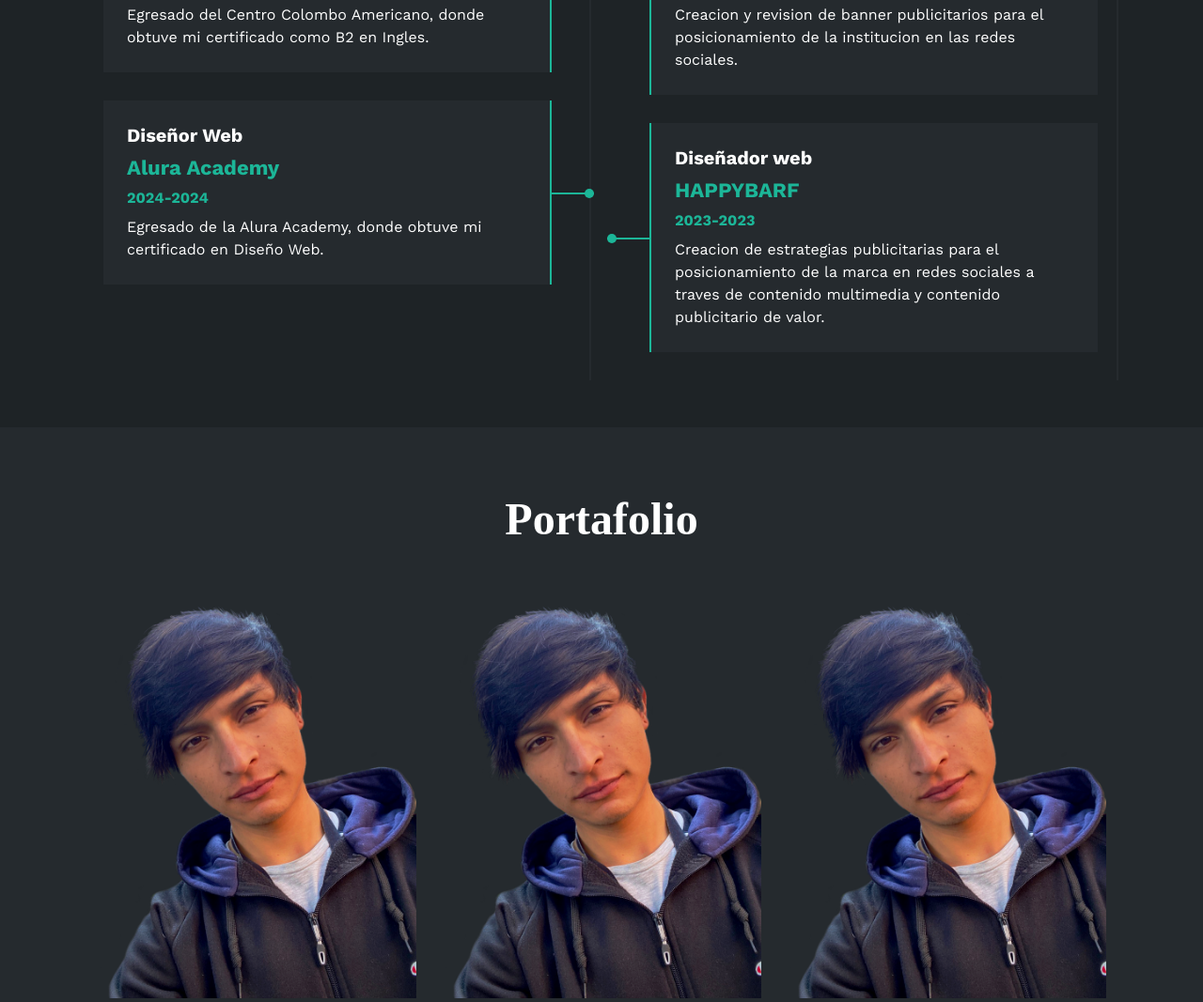
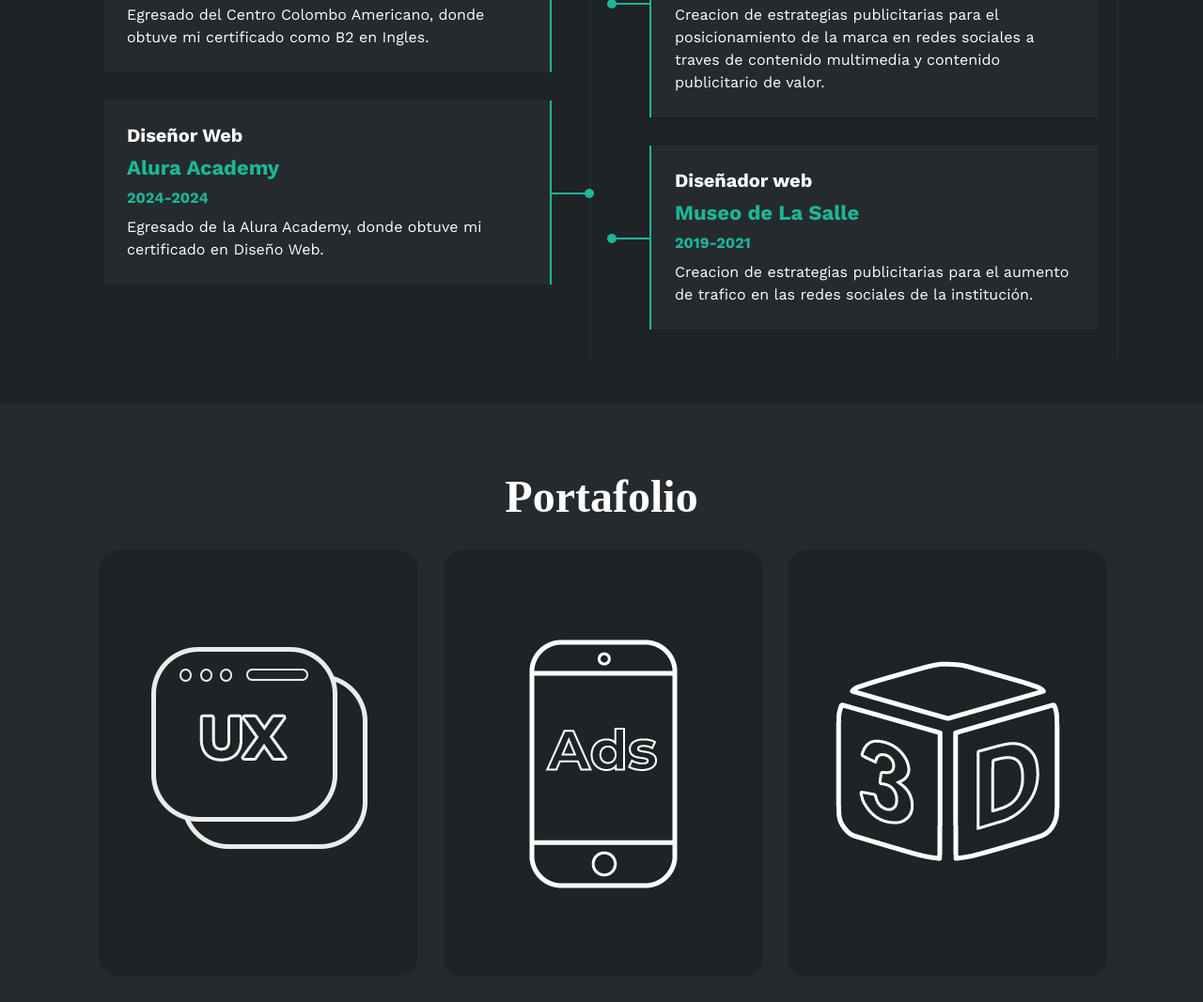
Before and after one commit to plukart/portfolio.github.io, a plain HTML site: page index.html in a window 1280 px wide. Shown: the part 2520-3587 px from the top of the page at 94% size. Drawn offline with nearby package versions, Linux system fonts and the light colour scheme.

Commit message:
update link

```diff
--- a/index.html
+++ b/index.html
@@ -273,9 +273,9 @@
 
                         <div class="item der">
                             <h4>Diseñador gráfico</h4>
-                            <span class="casa">TECH EDUCATION</span>
+                            <span class="casa">HAPPYBARF</span>
                             <span class="fecha">2023-2023</span>
-                            <p> Creacion y revision de banner publicitarios para el posicionamiento de la institucion en las redes sociales.
+                            <p> Creacion de estrategias publicitarias para el posicionamiento de la marca en redes sociales a traves de contenido multimedia y contenido publicitario de valor.
                             </p>
                             <div class="conectord">
                                 <div class="circulod"></div>
@@ -284,9 +284,9 @@
                         <!---sect3-->
                         <div class="item der">
                             <h4>Diseñador web</h4>
-                            <span class="casa">HAPPYBARF</span>
-                            <span class="fecha">2023-2023</span>
-                            <p> Creacion de estrategias publicitarias para el posicionamiento de la marca en redes sociales a traves de contenido multimedia y contenido publicitario de valor.
+                            <span class="casa">Museo de La Salle</span>
+                            <span class="fecha">2019-2021</span>
+                            <p> Creacion de estrategias publicitarias para el aumento de trafico en las redes sociales de la institución.
                             </p>
                             <div class="conectord">
                                 <div class="circulod"></div>
@@ -303,28 +303,34 @@
                 <h2>Portafolio</h2>
                 <!--galeria-->
                     <div class="galeria">
-                        <div class="proyecto">
-                            <img src="./img/perfilyo.png" alt="">
+                        <a target="_blank" href="https://www.behance.net/gallery/206257621/Moonlight-UXUI">
+                         <div class="proyecto">
+                           <img src="./img/ux.jpg" alt="">
                             <div class="overlay">
                             <h3>Diseño web</h3>
                             <p>Diseño UX/UI</p>
-                        </div>
+                         </div>
+                        </a>
                     </div>
                         <!---gl2-->
-                        <div class="proyecto">
-                            <img src="./img/perfilyo.png" alt="">
+                        <a target="_blank" href="https://www.behance.net/plukartad">
+                         <div class="proyecto">
+                            <img src="./img/ads.jpg" alt="">
                             <div class="overlay">
                             <h3>Diseño Publicitario</h3>
                             <p>Creacion de contenido</p>
-                        </div>
+                         </div>
+                        </a>
                     </div>
                         <!---gl3-->
+                     <a target="_blank" href="https://www.behance.net/plukart3D">
                         <div class="proyecto">
-                            <img src="./img/perfilyo.png" alt="">
+                            <img src="./img/3d-02.jpg" alt="">
                             <div class="overlay">
                             <h3>Diseño 3D</h3>
                             <p>Modelado 3D</p>
                         </div>
+                     </a>
                     </div>
                 </div>
             </div>
@@ -380,7 +386,7 @@
             </div>
         </footer>
         <!--script-->
-        <script src="/portafoliot4/script.js"></script>
+        <script src="./script.js"></script>
 
     </body>
 </html>
--- a/styles.css
+++ b/styles.css
@@ -585,6 +585,7 @@ html{
 .portfolio .galeria .proyecto img{
     width: 100%;
     display: block;
+    border-radius: 20px;
 }
 
 .portfolio .galeria .proyecto .overlay{
@@ -593,6 +594,8 @@ html{
     width: 100%;
     height: 100%;
     text-align: center;
+    text-decoration: none;
+    color: #fff;
     background: linear-gradient(rgba(28,182,152,.8), rgba(28,182,152,.8));
     display: flex;
     flex-direction: column;
```
Also changed, not shown: img/3d-02.jpg (added), img/ads.jpg (added), img/ux.jpg (added).
